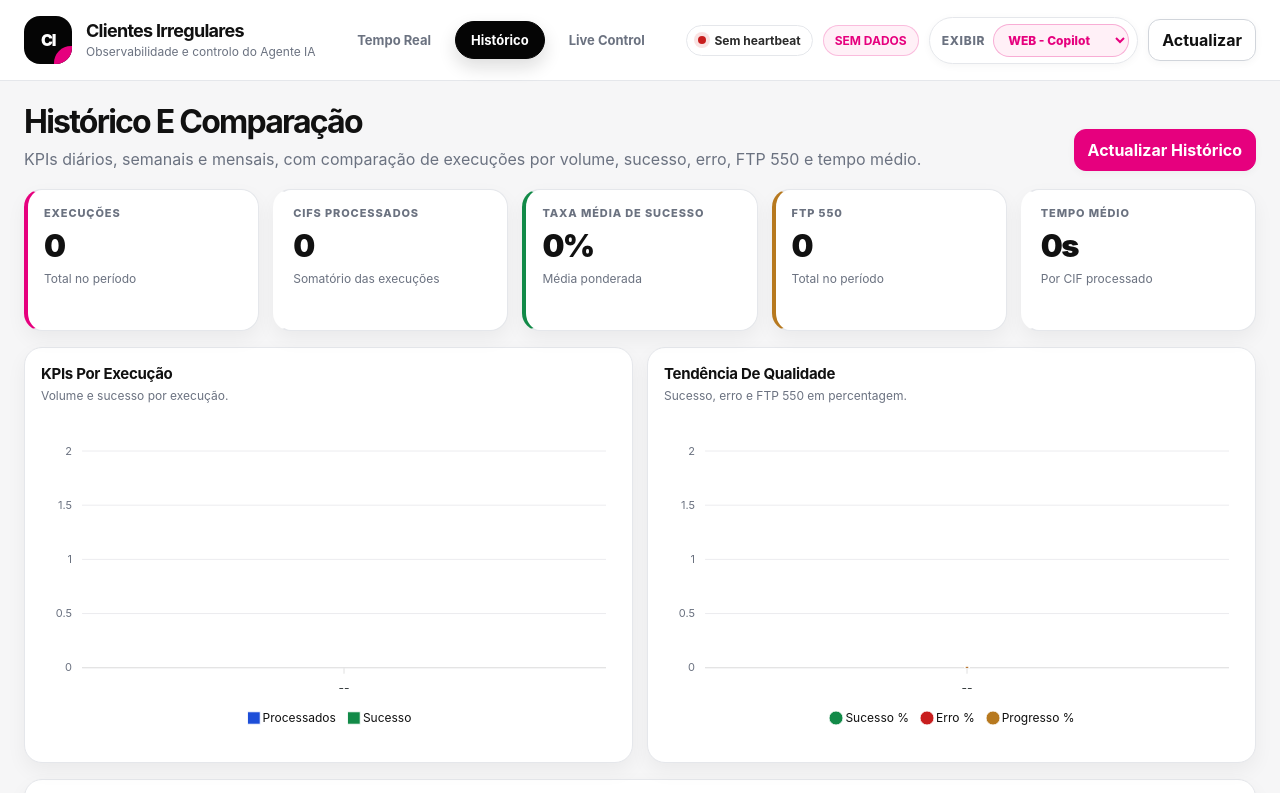
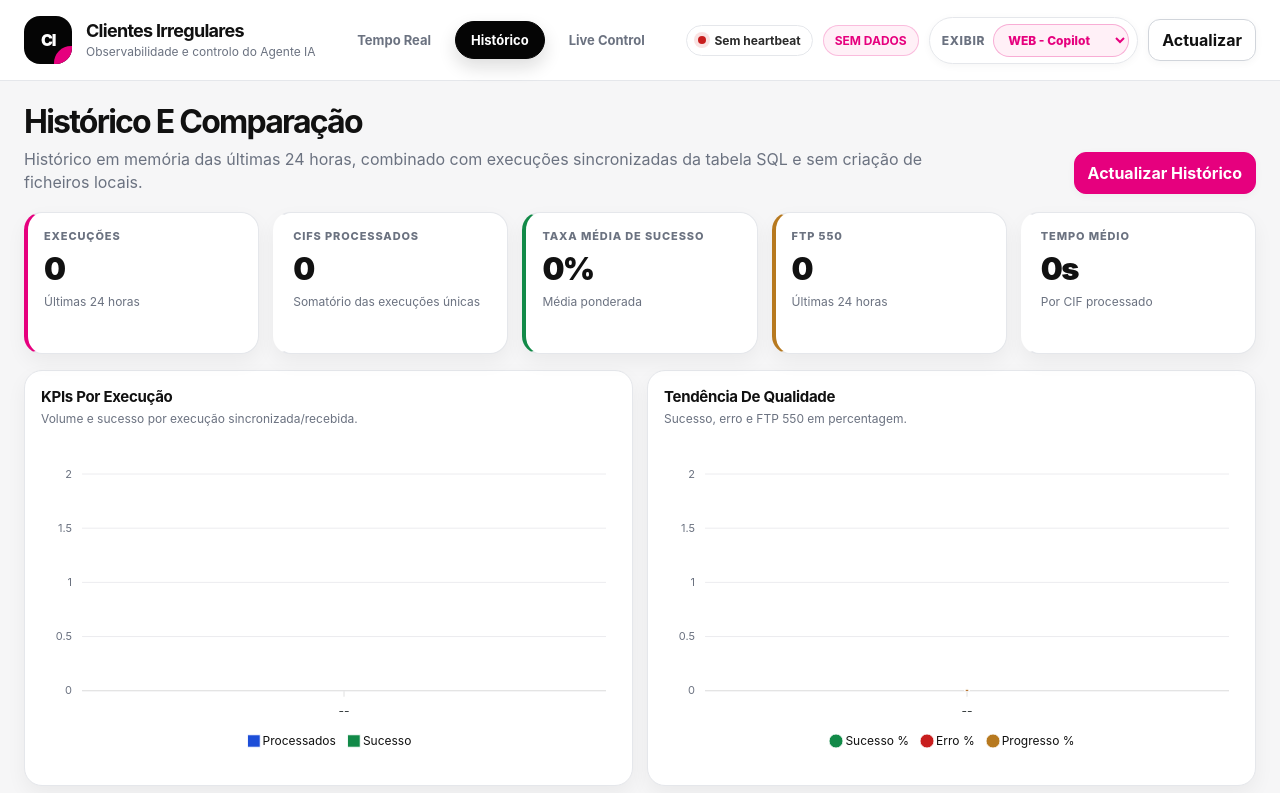
Before and after one commit to armeniohouane/external-telemetry-dashboard, a website: page public/index.html in a window 1280 px wide. Both pictures are taken after a click on the button "Histórico". Shown: the top 793 px of the page. Drawn offline with nearby package versions, Linux system fonts and the light colour scheme; no server answers.

Commit message:
Update index.html

```diff
--- a/public/index.html
+++ b/public/index.html
@@ -73,7 +73,7 @@
           <div class="current-processing">
             <div class="current-processing-item"><span>CIF Actual</span><strong id="currentCif">--</strong></div>
             <div class="current-processing-item"><span>Campo Actual</span><strong id="currentField">--</strong></div>
-            <div class="current-processing-item"><span>Ficheiro Actual</span><strong id="currentFile">--</strong></div>
+            <div class="current-processing-item file-name-disabled" style="display:none" aria-hidden="true"><span>Ficheiro Actual</span><strong id="currentFile">Oculto no dashboard</strong></div>
           </div>
         </div>
 
@@ -153,19 +153,19 @@
       </section>
 
       <section id="page-history" class="page">
-        <div class="hero"><div><h2>Histórico E Comparação</h2><p>KPIs diários, semanais e mensais, com comparação de execuções por volume, sucesso, erro, FTP 550 e tempo médio.</p></div><button class="button primary" id="applyHistoryFilterBtn">Actualizar Histórico</button></div>
+        <div class="hero"><div><h2>Histórico E Comparação</h2><p>Histórico em memória das últimas 24 horas, combinado com execuções sincronizadas da tabela SQL e sem criação de ficheiros locais.</p></div><button class="button primary" id="applyHistoryFilterBtn">Actualizar Histórico</button></div>
         <div class="grid cols-5">
-          <div class="card kpi primary"><div class="card-body"><div class="label">Execuções</div><div class="value" id="histExecutions">0</div><div class="meta">Total no período</div></div></div>
-          <div class="card kpi"><div class="card-body"><div class="label">CIFs Processados</div><div class="value" id="histProcessed">0</div><div class="meta">Somatório das execuções</div></div></div>
+          <div class="card kpi primary"><div class="card-body"><div class="label">Execuções</div><div class="value" id="histExecutions">0</div><div class="meta">Últimas 24 horas</div></div></div>
+          <div class="card kpi"><div class="card-body"><div class="label">CIFs Processados</div><div class="value" id="histProcessed">0</div><div class="meta">Somatório das execuções únicas</div></div></div>
           <div class="card kpi good"><div class="card-body"><div class="label">Taxa Média De Sucesso</div><div class="value" id="histSuccessRate">0%</div><div class="meta">Média ponderada</div></div></div>
-          <div class="card kpi warn"><div class="card-body"><div class="label">FTP 550</div><div class="value" id="histFtp550">0</div><div class="meta">Total no período</div></div></div>
+          <div class="card kpi warn"><div class="card-body"><div class="label">FTP 550</div><div class="value" id="histFtp550">0</div><div class="meta">Últimas 24 horas</div></div></div>
           <div class="card kpi"><div class="card-body"><div class="label">Tempo Médio</div><div class="value" id="histAvgTime">0s</div><div class="meta">Por CIF processado</div></div></div>
         </div>
         <div class="grid cols-2 section-gap">
-          <div class="card"><div class="card-header"><div><h3 class="card-title">KPIs Por Execução</h3><p class="card-subtitle">Volume e sucesso por execução.</p></div></div><div class="card-body"><div id="chartDailyKpis" class="apex-chart"></div></div></div>
+          <div class="card"><div class="card-header"><div><h3 class="card-title">KPIs Por Execução</h3><p class="card-subtitle">Volume e sucesso por execução sincronizada/recebida.</p></div></div><div class="card-body"><div id="chartDailyKpis" class="apex-chart"></div></div></div>
           <div class="card"><div class="card-header"><div><h3 class="card-title">Tendência De Qualidade</h3><p class="card-subtitle">Sucesso, erro e FTP 550 em percentagem.</p></div></div><div class="card-body"><div id="chartPeriodKpis" class="apex-chart"></div></div></div>
         </div>
-        <div class="card section-gap"><div class="card-header"><div><h3 class="card-title">Execuções Recentes</h3><p class="card-subtitle">Lista consolidada para auditoria operacional e análise histórica.</p></div></div><div class="card-body"><div class="table-wrap"><table><thead><tr><th>Id Execução</th><th>Data</th><th>Estado Final</th><th>Runtime</th><th>Modelo</th><th>CIFs</th><th>Sucesso</th><th>Inválidos</th><th>Erro</th><th>FTP 550</th><th>Tempo Médio</th></tr></thead><tbody id="historyTableBody"></tbody></table></div></div></div>
+        <div class="card section-gap"><div class="card-header"><div><h3 class="card-title">Execuções Recentes</h3><p class="card-subtitle">Lista consolidada das execuções únicas recebidas pela telemetria e pela tabela SQL nas últimas 24 horas.</p></div></div><div class="card-body"><div class="table-wrap"><table><thead><tr><th>Id Execução</th><th>Data</th><th>Estado Final</th><th>Runtime</th><th>Modelo</th><th>CIFs</th><th>Sucesso</th><th>Inválidos</th><th>Erro</th><th>FTP 550</th><th>Tempo Médio</th></tr></thead><tbody id="historyTableBody"></tbody></table></div></div></div>
       </section>
 
       <section id="page-control" class="page">
```
